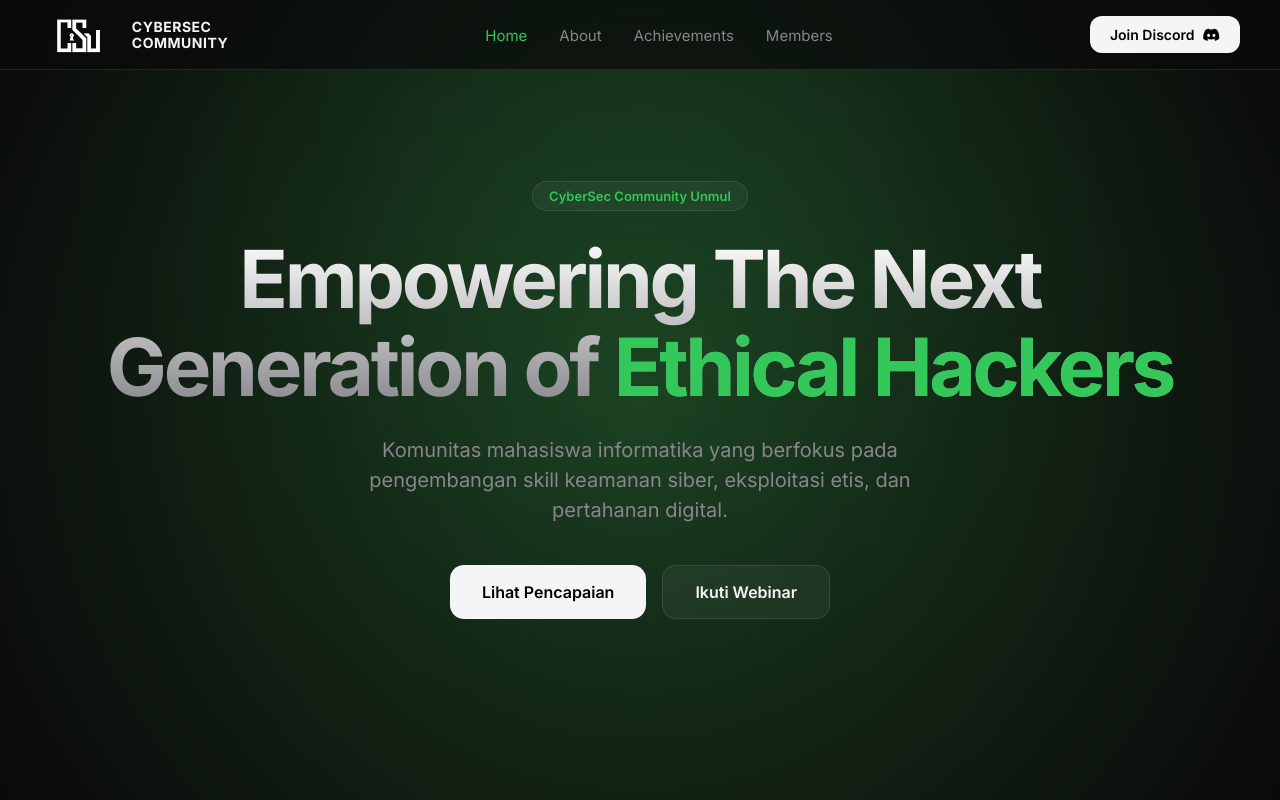
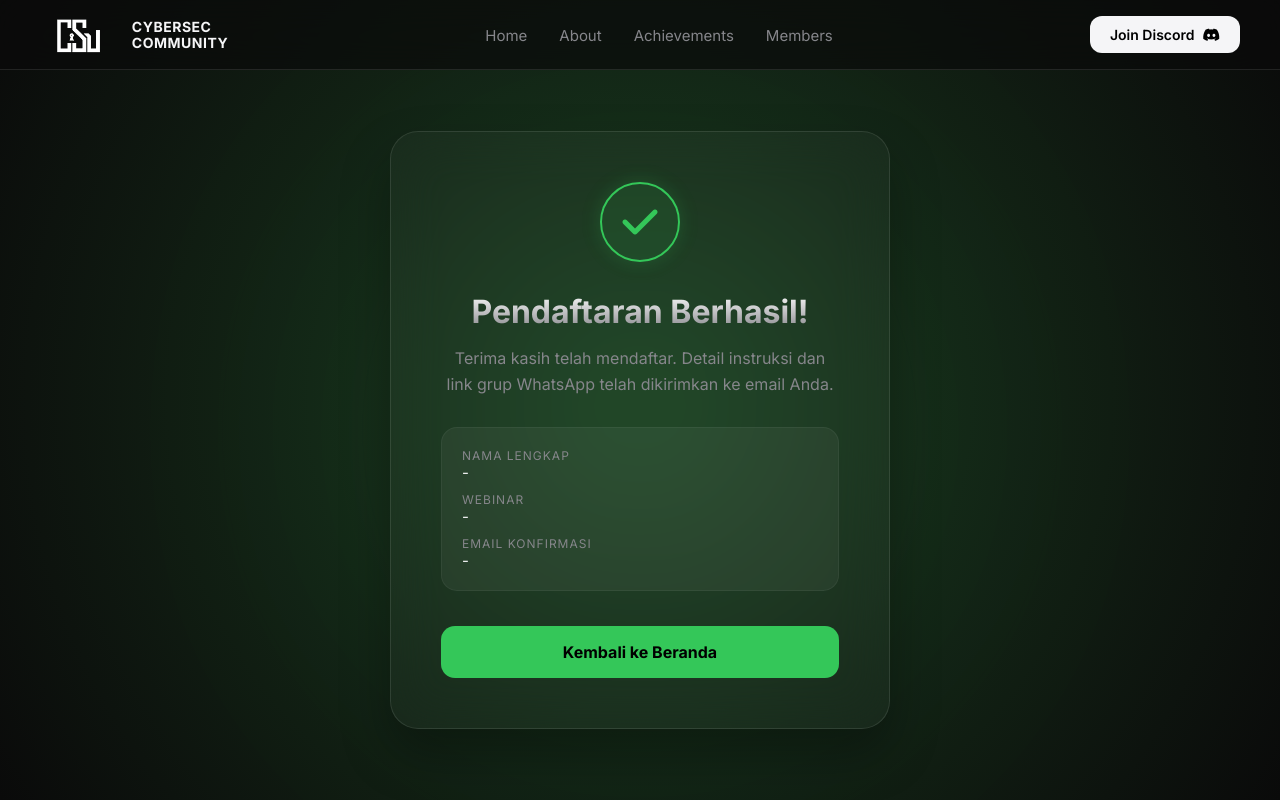
Before and after one commit to ridhoSetia/website-csu, a React (Create React App) app in the folder frontend/: page /webinar/success in a window 1280 px wide. Before the commit this address led to /. Built offline with nearby package versions, Linux system fonts and the light colour scheme.

Commit message:
refactor and styling

```diff
--- a/frontend/src/components/Navbar.jsx
+++ b/frontend/src/components/Navbar.jsx
@@ -30,7 +30,7 @@ const Navbar = () => {
                     <li><Link to="/members" className={isActive('/members')} onClick={() => setIsMenuOpen(false)}>Members</Link></li>
                 </ul>
 
-                <a href="https://discord.gg/yourlink" target="_blank" rel="noreferrer" className="join-discord">
+                <a href="https://discord.gg/syhTfqcH" target="_blank" rel="noreferrer" className="join-discord">
                     <span>Join Discord</span>
                     <i className="fab fa-discord"></i>
                 </a>
--- a/frontend/src/pages/Home.jsx
+++ b/frontend/src/pages/Home.jsx
@@ -11,8 +11,8 @@ const Home = () => {
                 <div className="hero">
                     <span className="badge">CyberSec Community Unmul</span>
                     <h1>
-                        Empowering The Next <br />
-                        Generation of <mark>Ethical Hackers</mark>
+                        Students Community <br />
+                        Passionate About <mark>Ethical Hacking</mark>
                     </h1>
                     <p className="hero-subtitle">
                         Komunitas mahasiswa informatika yang berfokus pada pengembangan skill keamanan siber, eksploitasi etis, dan pertahanan digital.
--- a/frontend/src/pages/RegistrationSuccess.jsx
+++ b/frontend/src/pages/RegistrationSuccess.jsx
@@ -1,66 +1,40 @@
 import React from 'react';
-import { useNavigate, useLocation } from 'react-router-dom';
+import { useLocation, useNavigate } from 'react-router-dom';
 import '../styles/RegistrationSuccess.css';
 
 const RegistrationSuccess = () => {
+    const location = useLocation();
     const navigate = useNavigate();
-    const location = useLocation();
     const { name, webinar, email } = location.state || {};
 
-    // Redirect to home if accessed directly without data
-    React.useEffect(() => {
-        if (!name || !webinar || !email) {
-            navigate('/');
-        }
-    }, [name, webinar, email, navigate]);
+    return (
+        <div className="registration-success-container">
+            <div className="success-card">
+                <div className="success-icon-wrapper">
+                    <i className="fas fa-check"></i>
+                </div>
 
-    if (!name || !webinar || !email) {
-        return null;
-    }
+                <h2>Pendaftaran Berhasil!</h2>
+                <p>Terima kasih telah mendaftar. Detail instruksi dan link grup WhatsApp telah dikirimkan ke email Anda.</p>
 
-    return (
-        <div className="registration-success">
-            <div className="success-container">
-                <div className="terminal-prompt-line">root@csu:~# ./status_pendaftaran.sh</div>
-
-                <div className="success-card">
-                    <div className="success-icon">✓</div>
-
-                    <h1 className="success-title">Pendaftaran Berhasil!</h1>
-
-                    <p className="success-message">
-                        Data Anda telah kami terima. Silakan cek email universitas Anda untuk detail dan link WhatsApp grup.
-                    </p>
-
-                    <div className="success-info">
-                        <div className="info-row">
-                            <span className="info-label">Nama:</span>
-                            <span className="info-value">{name}</span>
+                <div className="user-info-box">
+                    <div className="info-item">
+                        <div className="info-label">Nama Lengkap</div>
+                        <div className="info-value">{name || '-'}</div>
                     </div>
-                        <div className="info-row">
-                            <span className="info-label">Email:</span>
-                            <span className="info-value">{email}</span>
+                    <div className="info-item">
+                        <div className="info-label">Webinar</div>
+                        <div className="info-value">{webinar || '-'}</div>
                     </div>
-                        <div className="info-row">
-                            <span className="info-label">Webinar:</span>
-                            <span className="info-value">{webinar}</span>
+                    <div className="info-item">
+                        <div className="info-label">Email Konfirmasi</div>
+                        <div className="info-value">{email || '-'}</div>
                     </div>
                 </div>
 
-                    <div className="email-notice">
-                        <strong>Catatan Penting:</strong>
-                        <ul style={{ textAlign: 'left', marginTop: '10px', paddingLeft: '20px' }}>
-                            <li>Email konfirmasi akan dikirim dalam beberapa menit</li>
-                            <li>Periksa folder spam jika tidak menerima email</li>
-                            <li>Link WhatsApp grup terlampir dalam email konfirmasi</li>
-                            <li>Simpan email tersebut untuk referensi Anda</li>
-                        </ul>
-                    </div>
-
-                    <button className="back-button" onClick={() => navigate('/')}>
+                <button className="btn-back-home" onClick={() => navigate('/')}>
                     Kembali ke Beranda
                 </button>
-                </div>
             </div>
         </div>
     );
--- a/frontend/src/styles/Home.css
+++ b/frontend/src/styles/Home.css
@@ -53,6 +53,7 @@ header::before {
     -webkit-background-clip: text;
     -webkit-text-fill-color: transparent;
     margin-bottom: 24px;
+    font-size: 68px;
 }
 
 .hero h1 mark {
@@ -99,7 +100,14 @@ header::before {
     filter: brightness(1.1);
 }
 
-@media (max-width: 768px) {
+@media (max-width: 810px) {
+    header {
+        padding-top: 60px;
+    }
+    .badge {
+        margin-bottom: 10px;
+    }
+
     .hero h1 {
         font-size: 48px;
     }
@@ -112,3 +120,9 @@ header::before {
         flex-direction: column;
     }
 }
+
+@media (max-width: 420px) {
+    .hero h1 {
+        font-size: 32px;
+    }
+}
--- a/frontend/src/styles/RegistrationSuccess.css
+++ b/frontend/src/styles/RegistrationSuccess.css
@@ -1,166 +1,117 @@
-.registration-success {
+.registration-success-container {
+    padding: 120px 20px 60px;
     min-height: 100vh;
-    padding: 120px 30px 60px;
-    background: #141414;
-    background-image: url('../assets/home.png');
-    background-repeat: no-repeat;
-    background-position: center center;
-    background-size: contain;
     display: flex;
+    justify-content: center;
     align-items: center;
-    justify-content: center;
+    background: radial-gradient(circle at 50% 50%, #1a3a1f 0%, #0a0a0a 100%);
     position: relative;
+    overflow: hidden;
 }
 
-.registration-success::before {
+/* Dekorasi cahaya di background */
+.registration-success-container::after {
     content: '';
     position: absolute;
-    top: 0;
-    left: 0;
-    right: 0;
-    bottom: 0;
-    background: rgba(20, 20, 20, 0.7);
-    pointer-events: none;
+    width: 500px;
+    height: 500px;
+    background: var(--primary-green);
+    filter: blur(150px);
+    opacity: 0.1;
+    border-radius: 50%;
     z-index: 0;
 }
 
-.success-container {
-    max-width: 600px;
+.success-card {
     width: 100%;
-    position: relative;
+    max-width: 500px;
+    background: rgba(255, 255, 255, 0.03);
+    backdrop-filter: blur(25px);
+    -webkit-backdrop-filter: blur(25px);
+    border: 1px solid rgba(255, 255, 255, 0.1);
+    border-radius: 28px;
+    padding: 50px;
+    text-align: center;
+    box-shadow: 0 25px 50px rgba(0, 0, 0, 0.3);
     z-index: 1;
 }
 
-.success-card {
-    background: #1f1f1f;
-    border: 2px solid #6EDD4C;
-    border-radius: 10px;
-    padding: 50px;
-    text-align: center;
-    box-shadow: 0 5px 30px rgba(110, 221, 76, 0.2);
+.success-icon-wrapper {
+    width: 80px;
+    height: 80px;
+    background: rgba(52, 199, 89, 0.1);
+    border: 2px solid var(--primary-green);
+    border-radius: 50%;
+    display: flex;
+    justify-content: center;
+    align-items: center;
+    margin: 0 auto 30px;
+    color: var(--primary-green);
+    font-size: 40px;
+    box-shadow: 0 0 20px rgba(52, 199, 89, 0.2);
 }
 
-.success-icon {
-    font-size: 80px;
-    color: #6EDD4C;
-    margin-bottom: 20px;
-    animation: checkmark 0.5s ease-in-out;
+.success-card h2 {
+    font-size: 32px;
+    font-weight: 700;
+    margin-bottom: 15px;
+    background: linear-gradient(180deg, #fff 0%, #86868b 100%);
+    -webkit-background-clip: text;
+    -webkit-text-fill-color: transparent;
 }
 
-@keyframes checkmark {
-    0% {
-        transform: scale(0);
-    }
-
-    50% {
-        transform: scale(1.2);
-    }
-
-    100% {
-        transform: scale(1);
-    }
+.success-card p {
+    color: var(--text-dim);
+    margin-bottom: 30px;
+    font-size: 16px;
+    line-height: 1.6;
 }
 
-.success-title {
-    font-size: 48px;
-    color: #6EDD4C;
-    margin-bottom: 20px;
+.user-info-box {
+    background: rgba(255, 255, 255, 0.05);
+    border-radius: 16px;
+    padding: 20px;
+    margin-bottom: 35px;
+    text-align: left;
+    border: 1px solid rgba(255, 255, 255, 0.05);
+}
+
+.info-item {
+    margin-bottom: 10px;
+}
+
+.info-item:last-child {
+    margin-bottom: 0;
+}
+
+.info-label {
+    font-size: 12px;
+    color: var(--text-dim);
+    text-transform: uppercase;
+    letter-spacing: 1px;
+}
+
+.info-value {
+    font-size: 15px;
+    color: var(--text-white);
     font-weight: 500;
 }
 
-.success-message {
-    font-size: 18px;
-    color: #fff;
-    line-height: 1.6;
-    margin-bottom: 30px;
+.btn-back-home {
+    width: 100%;
+    padding: 16px;
+    background: var(--primary-green);
+    color: #000;
+    border: none;
+    border-radius: 14px;
+    font-size: 16px;
+    font-weight: 700;
+    cursor: pointer;
+    transition: all 0.3s cubic-bezier(0.4, 0, 0.2, 1);
 }
 
-.success-info {
-    background: rgba(110, 221, 76, 0.1);
-    border: 1px solid #6EDD4C;
-    border-radius: 10px;
-    padding: 25px;
-    margin-bottom: 30px;
-    text-align: left;
+.btn-back-home:hover {
+    transform: translateY(-2px);
+    filter: brightness(1.1);
+    box-shadow: 0 10px 20px rgba(52, 199, 89, 0.2);
 }
-
-.info-row {
-    display: flex;
-    justify-content: space-between;
-    padding: 10px 0;
-    border-bottom: 1px dashed rgba(110, 221, 76, 0.2);
-}
-
-.info-row:last-child {
-    border-bottom: none;
-}
-
-.info-label {
-    color: #6EDD4C;
-    font-weight: bold;
-    font-size: 16px;
-}
-
-.info-value {
-    color: #fff;
-    font-size: 16px;
-}
-
-.email-notice {
-    background: rgba(110, 221, 76, 0.05);
-    border: 2px solid #6EDD4C;
-    border-radius: 10px;
-    padding: 20px;
-    margin-bottom: 30px;
-    font-size: 16px;
-    color: #fff;
-}
-
-.email-notice strong {
-    color: #6EDD4C;
-}
-
-.back-button {
-    padding: 15px 40px;
-    background: transparent;
-    color: #6EDD4C;
-    border: 2px solid #6EDD4C;
-    border-radius: 5px;
-    font-family: 'Pathway Gothic One', sans-serif;
-    font-weight: normal;
-    font-size: 18px;
-    cursor: pointer;
-    transition: all 0.3s ease;
-}
-
-.back-button:hover {
-    background: #6EDD4C;
-    color: #141414;
-    transform: translateY(-3px);
-}
-
-.terminal-prompt-line {
-    color: #6EDD4C;
-    font-size: 18px;
-    margin-bottom: 20px;
-    font-family: 'Pathway Gothic One', sans-serif;
-}
-
-@media (max-width: 768px) {
-    .registration-success {
-        padding: 100px 15px 30px;
-    }
-
-    .success-card {
-        padding: 30px 20px;
-    }
-
-    .success-title {
-        font-size: 36px;
-    }
-
-    .info-row {
-        flex-direction: column;
-        gap: 5px;
-    }
-}
```
Lines whose indentation alone changed are shown as unchanged.
